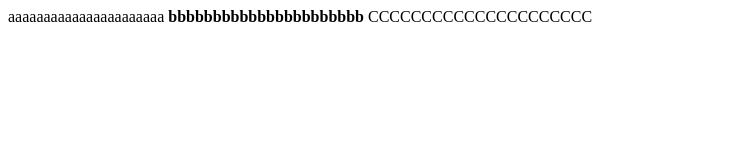
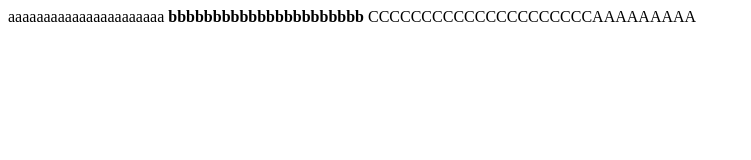
Before and after one commit to egzgheib/newGitTest, a plain HTML site: page index.html in a window 1280 px wide. Shown: the whole page, without its empty margins (0-751 px from the left). Drawn offline with Linux system fonts and the light colour scheme.

Commit message:
commit 2 files

```diff
--- a/index.html
+++ b/index.html
@@ -11,7 +11,7 @@
 </b>
 
 <c>
-CCCCCCCCCCCCCCCCCCCCC
+CCCCCCCCCCCCCCCCCCCCCAAAAAAAAA
 </c>
 
 
```
